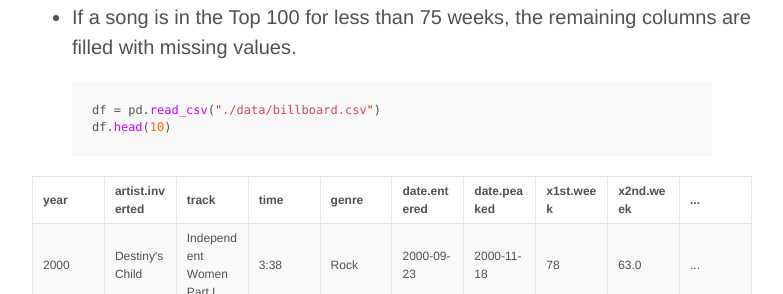
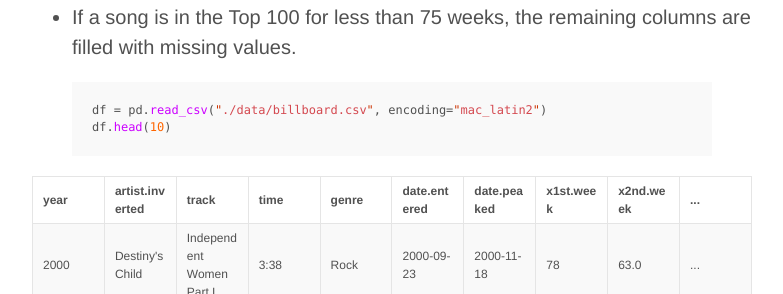
Before and after one commit to nickhould/nickhould.github.io, a Jekyll site: the page built from _posts/2016-12-06-tidy-data-in-python.md, in a window 1280 px wide and 900 px high, scrolled down 3432 px. Shown: the part 157-451 px from the top of the window, without its empty margins (248-1031 px from the left). Built offline with Jekyll 4.4.1, drawn with Linux system fonts in a browser that asks for light colours; nearby versions of some CDN libraries; a script that is not in the unit is left out; comment, search, counter and statistics services are not loaded.

Commit message:
Fix encoding

```diff
--- a/_posts/2016-12-06-tidy-data-in-python.md
+++ b/_posts/2016-12-06-tidy-data-in-python.md
@@ -322,7 +322,7 @@ Problems:
 - If a song is in the Top 100 for less than 75 weeks, the remaining columns are filled with missing values.
 
 {% highlight python %}
-df = pd.read_csv("./data/billboard.csv")
+df = pd.read_csv("./data/billboard.csv", encoding="mac_latin2")
 df.head(10)
 {% endhighlight %}
 
```
